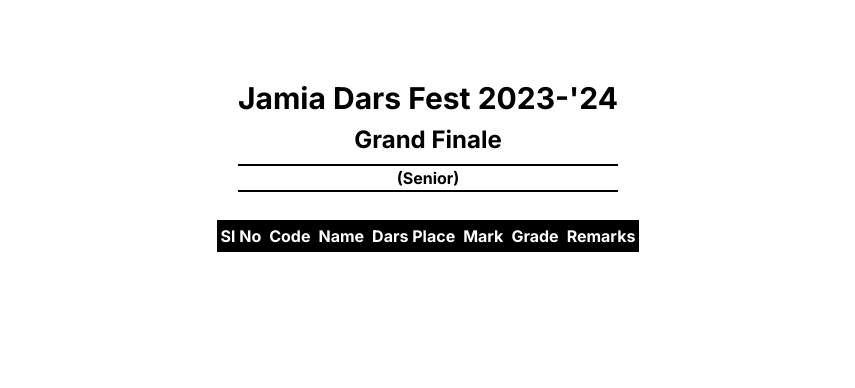
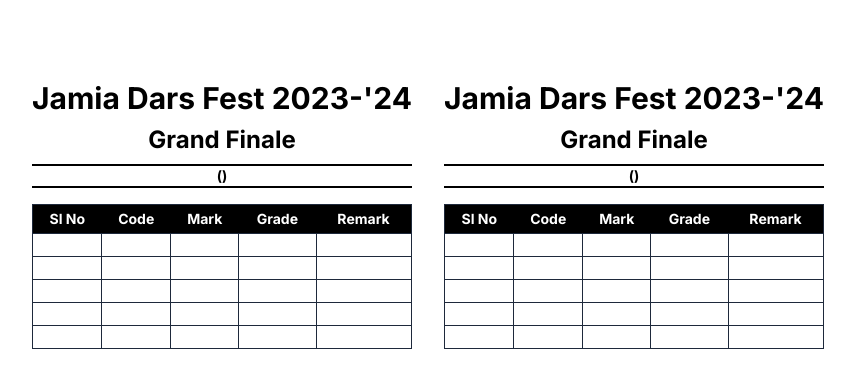
Before and after one commit to shafeeqn/JJFGRANDFINALE, a Next.js app: page /judge/1 in a window 1280 px wide. Shown: the top 388 px of the page, without its empty margins (212-1067 px from the left). Built offline with nearby package versions, Linux system fonts and the light colour scheme.

Commit message:
Refactor components and fix imports

```diff
--- a/src/app/institutions/page.tsx
+++ b/src/app/institutions/page.tsx
@@ -4,11 +4,9 @@
 import candidatesData from "@/data/candidates.json";
 import programsData from "@/data/programs.json";
 import candidateProgramsData from "@/data/cp.json";
-import programsData from "@/data/programs.json";
 
 const page = ({ params, searchParams }: any) => {
   const search = searchParams?.search || "";
-
 
   // const candidateWithProgram: any = candidatesData.map((cnd) => {
   //   const cps = candidateProgramsData.filter((cp) => cp.code == cnd.chest);
@@ -24,13 +22,12 @@
 
   // console.log(candidateWithProgram);
 
-
   return (
     <div>
       <Institution
         searchParams={searchParams}
         candidates={candidatesData}
-        candidatePrograms = {candidateProgramsData}
+        candidatePrograms={candidateProgramsData}
         programs={programsData}
         institutions={
           institutionsData
--- a/src/app/judge/[code]/page.tsx
+++ b/src/app/judge/[code]/page.tsx
@@ -3,6 +3,7 @@
 import candidatesData from "@/data/candidates.json"
 import cp from "@/data/cp.json"
 import PrgList from '@/components/programs/PrgList'
+import JdgList from '@/components/programs/JdgList'
 
 const page = ({ params }: { params: { code: string } }) => {
     const code = params.code
@@ -24,7 +25,7 @@
 
   return (
     <div>
-      <PrgList program={cpWithProgram}/>
+      <JdgList program={cpWithProgram}/>
     </div>
   )
 }
--- a/src/components/programs/JdgList.tsx
+++ b/src/components/programs/JdgList.tsx
@@ -1,9 +1,159 @@
-import React from 'react'
+"use client";
+import React, { use, useEffect } from "react";
 
-const JdgList = () => {
+interface Props {
+  program: any;
+}
+const JdgList = (props: Props) => {
+  useEffect(() => {
+    console.log(props.program);
+  }, []);
   return (
-    <div>JdgList</div>
-  )
-}
+    <div className="p-20 text-sm print:p-2 lg:flex lg:flex-col lg:items-center">
+      <div className="flex gap-8   print:gap-20">
+        <div>
+          <div className="text-center">
+            <p className="text-3xl font-bold ">Jamia Dars Fest 2023-&apos;24</p>
+            <p className="text-2xl font-bold my-2">Grand Finale</p>
+            <h1 className="font-bold mt-2 border-y-2 mb-4 border-black">
+              {props.program.name} ({props.program.cat})
+            </h1>
+          </div>
+          <table className="w-full max-w-[700px] border border-slate-800">
+            <thead>
+              <tr className="print:bg-black print:text-white bg-black text-white">
+                <th className="p-1">Sl No</th>
+                <th className="p-1">Code</th>
+                <th className="p-1">Mark</th>
+                <th className="p-1">Grade</th>
+                <th className="p-1">Remark</th>
+              </tr>
+            </thead>
+            <tbody>
+              {props.program.candidates.map((c: any, i: any) => (
+                <tr key={i}>
+                  <td className=" border border-slate-800 px-1 text-center w-8">
+                    {i + 1}
+                  </td>
+                  <td className=" border border-slate-800 px-1 text-center w-20">
+                    {c.code}
+                  </td>
+                  <td className=" border border-slate-800 px-1"></td>
+                  <td className=" border border-slate-800 px-1"></td>
+                  <td className=" border border-slate-800 px-1"></td>
+                </tr>
+              ))}
+              <tr>
+                <td className=" border border-slate-800 px-1">&nbsp;</td>
+                <td className=" border border-slate-800 px-1"></td>
+                <td className=" border border-slate-800 px-1"></td>
+                <td className=" border border-slate-800 px-1"></td>
+                <td className=" border border-slate-800 px-1"></td>
+              </tr>
+              <tr>
+                <td className=" border border-slate-800 px-1">&nbsp;</td>
+                <td className=" border border-slate-800 px-1"></td>
+                <td className=" border border-slate-800 px-1"></td>
+                <td className=" border border-slate-800 px-1"></td>
+                <td className=" border border-slate-800 px-1"></td>
+              </tr>
+              <tr>
+                <td className=" border border-slate-800 px-1">&nbsp;</td>
+                <td className=" border border-slate-800 px-1"></td>
+                <td className=" border border-slate-800 px-1"></td>
+                <td className=" border border-slate-800 px-1"></td>
+                <td className=" border border-slate-800 px-1"></td>
+              </tr>
+              <tr>
+                <td className=" border border-slate-800 px-1">&nbsp;</td>
+                <td className=" border border-slate-800 px-1"></td>
+                <td className=" border border-slate-800 px-1"></td>
+                <td className=" border border-slate-800 px-1"></td>
+                <td className=" border border-slate-800 px-1"></td>
+              </tr>
+              <tr>
+                <td className=" border border-slate-800 px-1">&nbsp;</td>
+                <td className=" border border-slate-800 px-1"></td>
+                <td className=" border border-slate-800 px-1"></td>
+                <td className=" border border-slate-800 px-1"></td>
+                <td className=" border border-slate-800 px-1"></td>
+              </tr>
+            </tbody>
+          </table>
+        </div>
+        <div>
+          <div className="text-center">
+            <p className="text-3xl font-bold ">Jamia Dars Fest 2023-&apos;24</p>
+            <p className="text-2xl font-bold my-2">Grand Finale</p>
+            <h1 className="font-bold mt-2 border-y-2 mb-4 border-black">
+              {props.program.name} ({props.program.cat})
+            </h1>
+          </div>
+          <table className="w-full max-w-[700px] border border-slate-800">
+            <thead>
+              <tr className="print:bg-black print:text-white bg-black text-white">
+                <th className="p-1">Sl No</th>
+                <th className="p-1">Code</th>
+                <th className="p-1">Mark</th>
+                <th className="p-1">Grade</th>
+                <th className="p-1">Remark</th>
+              </tr>
+            </thead>
+            <tbody>
+              {props.program.candidates.map((c: any, i: any) => (
+                <tr key={i}>
+                  <td className=" border border-slate-800 px-1 text-center w-8">
+                    {i + 1}
+                  </td>
+                  <td className=" border border-slate-800 px-1 text-center w-20">
+                    {c.code}
+                  </td>
+                  <td className=" border border-slate-800 px-1"></td>
+                  <td className=" border border-slate-800 px-1"></td>
+                  <td className=" border border-slate-800 px-1"></td>
+                </tr>
+              ))}
+              <tr>
+                <td className=" border border-slate-800 px-1">&nbsp;</td>
+                <td className=" border border-slate-800 px-1"></td>
+                <td className=" border border-slate-800 px-1"></td>
+                <td className=" border border-slate-800 px-1"></td>
+                <td className=" border border-slate-800 px-1"></td>
+              </tr>
+              <tr>
+                <td className=" border border-slate-800 px-1">&nbsp;</td>
+                <td className=" border border-slate-800 px-1"></td>
+                <td className=" border border-slate-800 px-1"></td>
+                <td className=" border border-slate-800 px-1"></td>
+                <td className=" border border-slate-800 px-1"></td>
+              </tr>
+              <tr>
+                <td className=" border border-slate-800 px-1">&nbsp;</td>
+                <td className=" border border-slate-800 px-1"></td>
+                <td className=" border border-slate-800 px-1"></td>
+                <td className=" border border-slate-800 px-1"></td>
+                <td className=" border border-slate-800 px-1"></td>
+              </tr>
+              <tr>
+                <td className=" border border-slate-800 px-1">&nbsp;</td>
+                <td className=" border border-slate-800 px-1"></td>
+                <td className=" border border-slate-800 px-1"></td>
+                <td className=" border border-slate-800 px-1"></td>
+                <td className=" border border-slate-800 px-1"></td>
+              </tr>
+              <tr>
+                <td className=" border border-slate-800 px-1">&nbsp;</td>
+                <td className=" border border-slate-800 px-1"></td>
+                <td className=" border border-slate-800 px-1"></td>
+                <td className=" border border-slate-800 px-1"></td>
+                <td className=" border border-slate-800 px-1"></td>
+              </tr>
+            </tbody>
+          </table>
+        </div>
+      </div>
+    </div>
+  );
+};
 
-export default JdgList
+export default JdgList;
```
